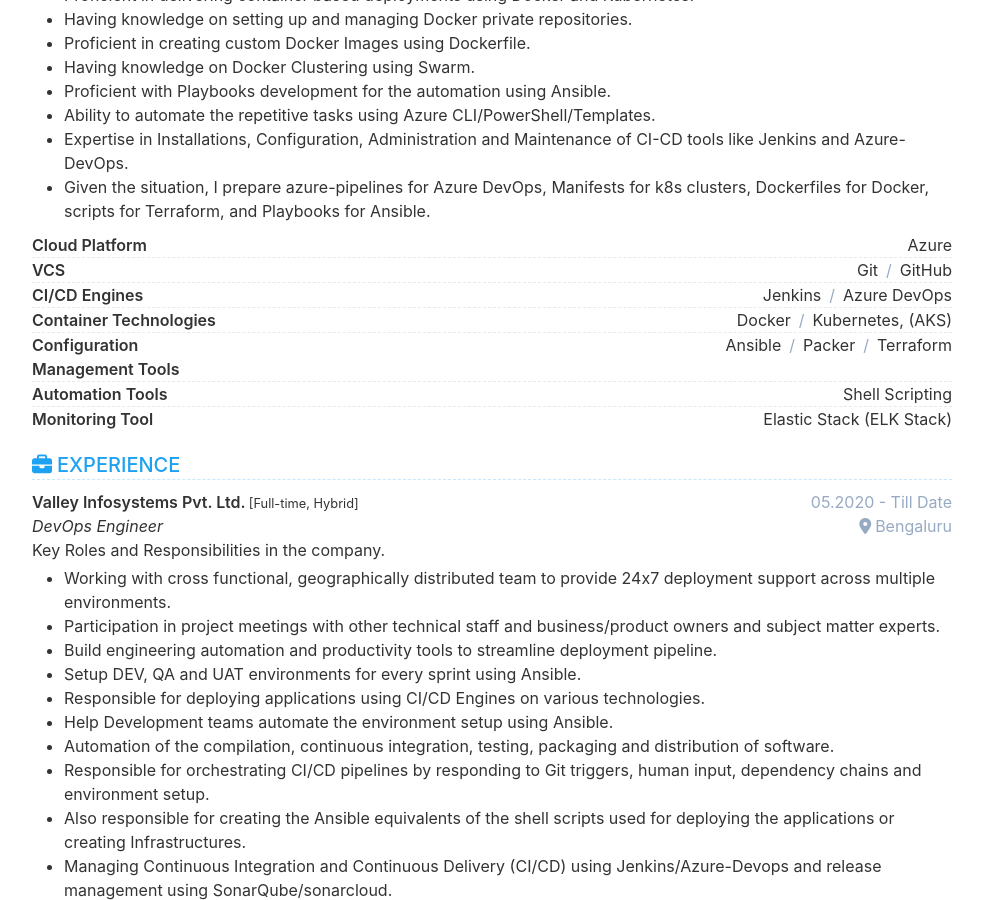
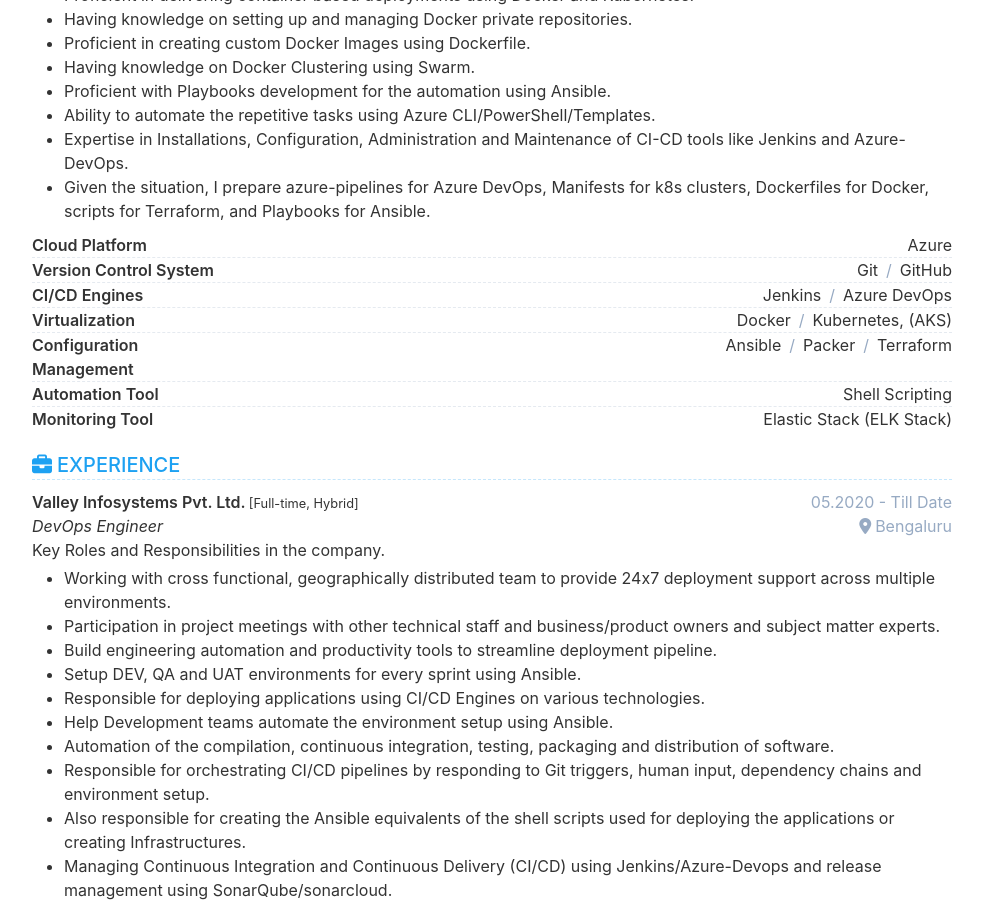
Before and after one commit to Raskinn/Resume, a Jekyll site: the page built from index.html, in a window 1280 px wide and 900 px high, scrolled down 669 px. Shown: the whole window, without its empty margins (148-1131 px from the left). Built offline with Jekyll 4.4.1, drawn with Linux system fonts in a browser that asks for light colours.

Commit message:
added changes

```diff
--- a/_data/data.yml
+++ b/_data/data.yml
@@ -213,7 +213,7 @@ skill:
       item:
         - Azure
 
-    - name:	VCS
+    - name:	Version Control System
       item:
         - Git
         - GitHub
@@ -223,18 +223,18 @@ skill:
         - Jenkins
         - Azure DevOps
 
-    - name:	Container Technologies
+    - name:	Virtualization
       item:
         - Docker
         - Kubernetes, (AKS)
 
-    - name: Configuration Management Tools
+    - name: Configuration Management
       item:
         - Ansible
         - Packer
         - Terraform
 
-    - name: Automation Tools
+    - name: Automation Tool
       item:
         - Shell Scripting
 
```
